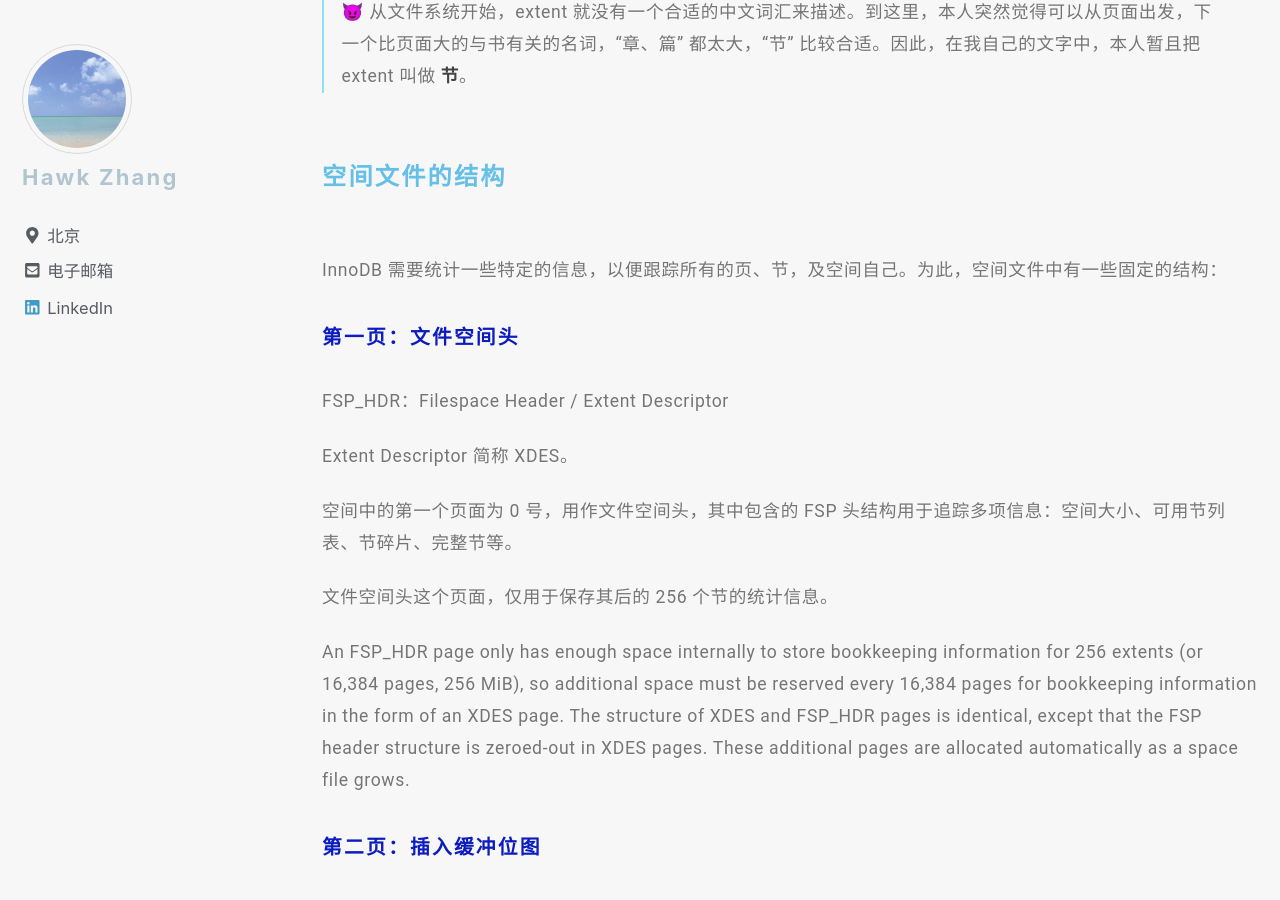
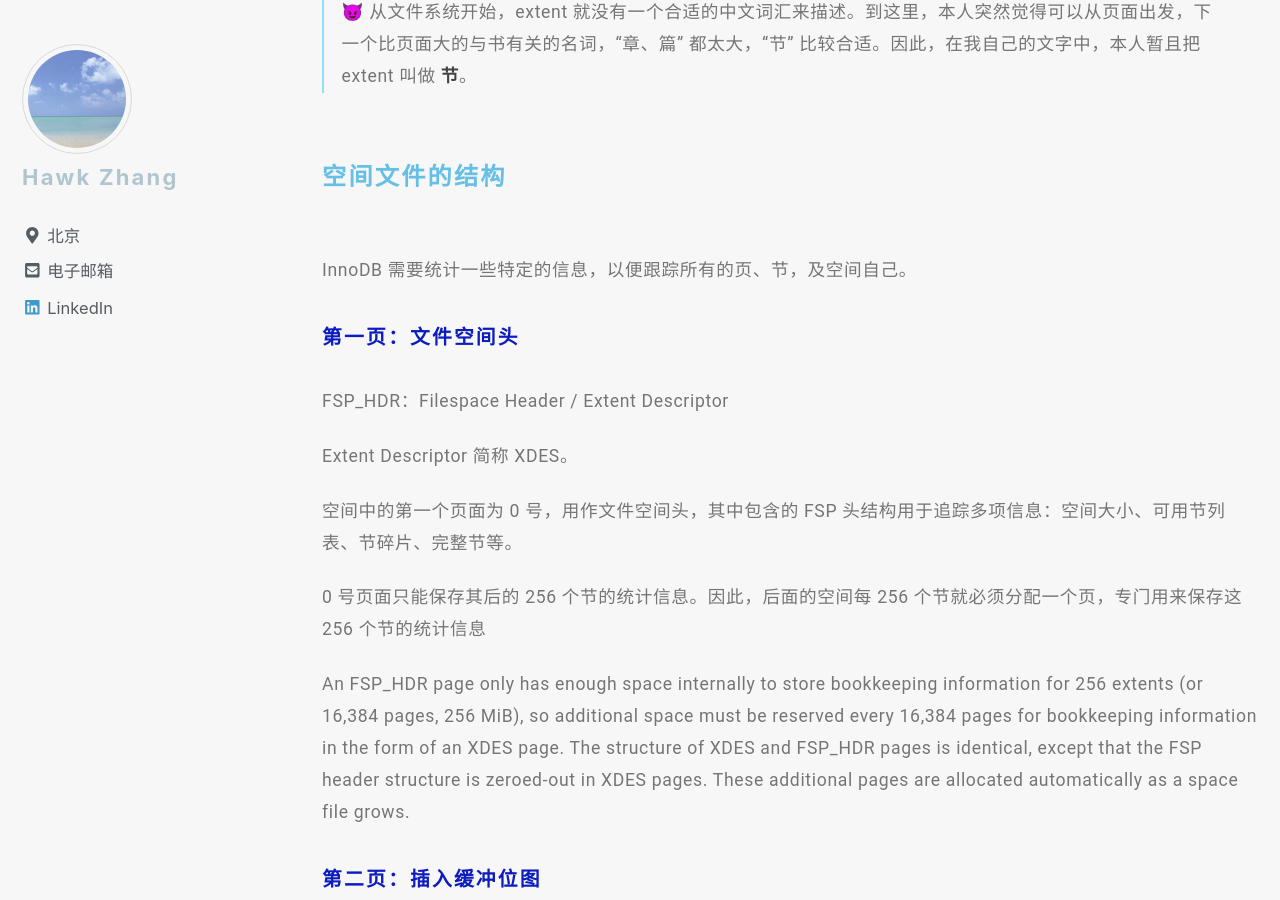
Before and after one commit to narru888/linotes_note, a Jekyll site: the page built from _posts/mysql/2016-04-01-innodb.struc.md, in a window 1280 px wide and 900 px high, scrolled down 8225 px. Built offline with Jekyll 4.4.1, drawn with Linux system fonts in a browser that asks for light colours; nearby versions of some CDN libraries; a script that is not in the unit is left out.

Commit message:
update on 2018-08-21 15:10:01 CST

```diff
--- a/_posts/mysql/2016-04-01-innodb.struc.md
+++ b/_posts/mysql/2016-04-01-innodb.struc.md
@@ -280,8 +280,7 @@ extent
 
 #### 空间文件的结构
 
-InnoDB 需要统计一些特定的信息，以便跟踪所有的页、节，及空间自己。为此，空间文件中有一些固定的结构：
-
+InnoDB 需要统计一些特定的信息，以便跟踪所有的页、节，及空间自己。
 
 
 ##### 第一页：文件空间头
@@ -292,7 +291,7 @@ Extent Descriptor 简称 XDES。
 
 空间中的第一个页面为 0 号，用作文件空间头，其中包含的 FSP 头结构用于追踪多项信息：空间大小、可用节列表、节碎片、完整节等。
 
-文件空间头这个页面，仅用于保存其后的 256 个节的统计信息。
+0 号页面只能保存其后的 256 个节的统计信息。因此，后面的空间每 256 个节就必须分配一个页，专门用来保存这 256 个节的统计信息
 
 An FSP_HDR page only has enough space internally to store bookkeeping information for 256 extents (or 16,384 pages, 256 MiB), so additional space must be reserved every 16,384 pages for bookkeeping information in the form of an XDES page. The structure of XDES and FSP_HDR pages is identical, except that the FSP header structure is zeroed-out in XDES pages. These additional pages are allocated automatically as a space file grows.
 
```
